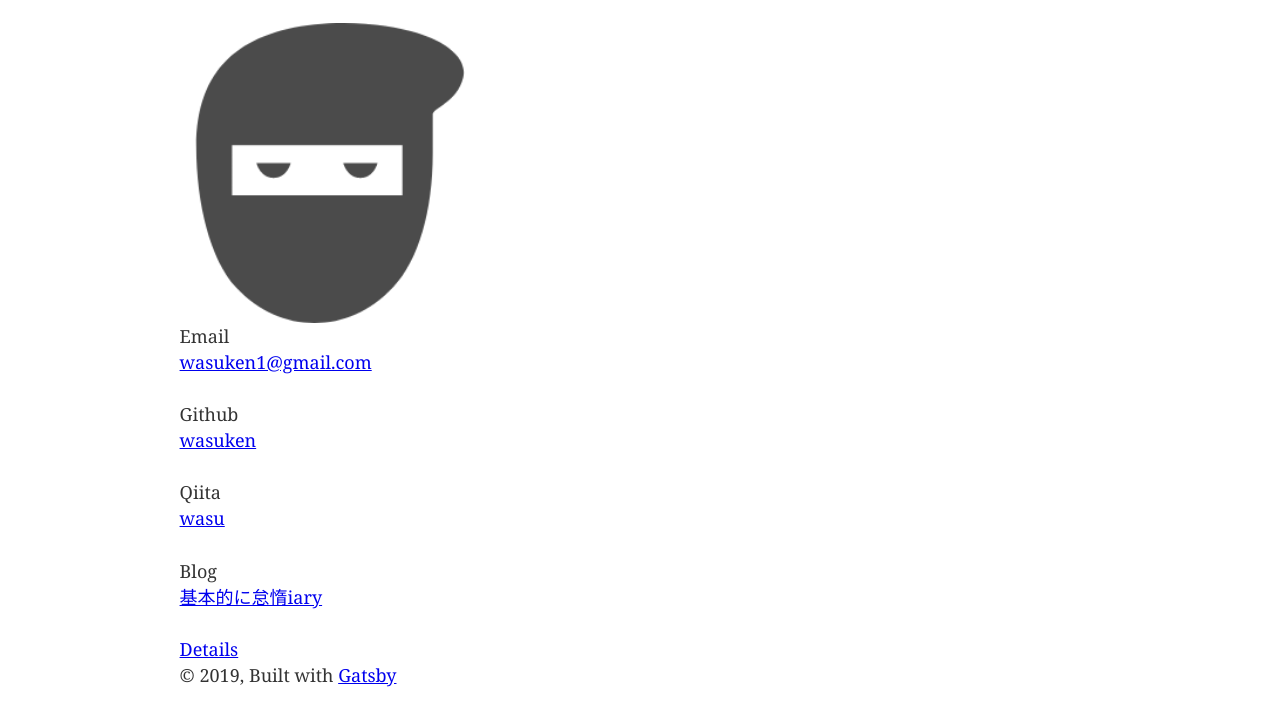
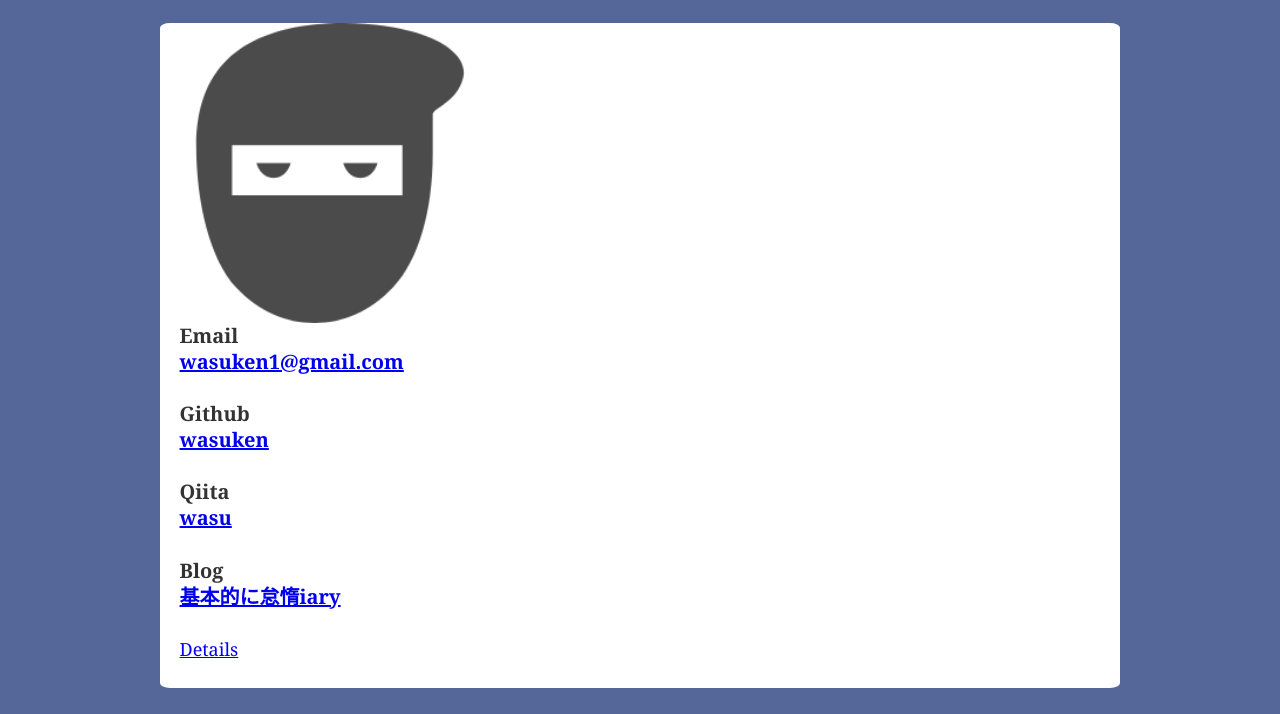
Before and after one commit to wasuken/myportfolio, a Gatsby site: page / in a window 1280 px wide. Shown: the part 100-814 px from the top of the page. Built offline with nearby package versions, Linux system fonts and the light colour scheme; Gatsby itself is replaced by a stand-in of ours.

Commit message:
change css.

```diff
--- a/src/components/account.js
+++ b/src/components/account.js
@@ -19,7 +19,7 @@ query {
 `}
       render={data => <div>
                         {data.allSocialAccountsYaml
-                         .edges.map(edge=>(<p>
+                         .edges.map(edge=>(<p className="fadein-out">
                                              {edge.node.name}<br />
                                              <a href={edge.node.href}>{edge.node.label}</a><br />
                                            </p>
--- a/src/components/detail.js
+++ b/src/components/detail.js
@@ -18,7 +18,7 @@ query {
 `}
       render={data => <div>
                         {data.allDetailYaml
-                         .edges.map(edge=>(<div>
+                         .edges.map(edge=>(<div className="fadein-out">
                                              <h3>{edge.node.name}</h3>
                                              <p>{edge.node.desc}</p>
                                            </div>))
--- a/src/components/layout.css
+++ b/src/components/layout.css
@@ -5,6 +5,7 @@ html {
 }
 body {
 	margin: 0;
+	background: #556699;
 	-webkit-font-smoothing: antialiased;
 	-moz-osx-font-smoothing: grayscale;
 }
@@ -620,3 +621,19 @@ pre tt:after {
 		font-size: 100%;
 	}
 }
+.fadein-out {
+    font-size: 20px;
+    font-weight: bold;
+    animation-name: fadein;
+    animation-duration: 2s;
+}
+@keyframes fadein {
+	from {
+		opacity: 0;
+		transform: translateY(20px);
+	}
+	to {
+		opacity: 1;
+		transform: translateY(0);
+	}
+}
--- a/src/components/layout.js
+++ b/src/components/layout.js
@@ -24,7 +24,9 @@ const Layout = ({ children }) => (
       }
     `}
       render={data => (
-      <>
+          <div style={{
+
+          }}>
             <Header siteTitle={data.site.siteMetadata.title} />
             <div
               style={{
@@ -32,16 +34,16 @@ const Layout = ({ children }) => (
                   maxWidth: 960,
                   padding: `0px 1.0875rem 1.45rem`,
                   paddingTop: 0,
+                  background: `#ffffff`,
+                  borderTopLeftRadius: `10px 5px`,
+                  borderTopRightRadius: `10px 5px`,
+                  borderBottomRightRadius: `10px 5px`,
+                  borderBottomLeftRadius: `10px 5px`
               }}
             >
               <main>{children}</main>
-          <footer>
-            © {new Date().getFullYear()}, Built with
-            {` `}
-            <a href="https://www.gatsbyjs.org">Gatsby</a>
-          </footer>
             </div>
-      </>
+          </div>
       )}
     />
 )
```
Lines whose indentation alone changed are shown as unchanged.
